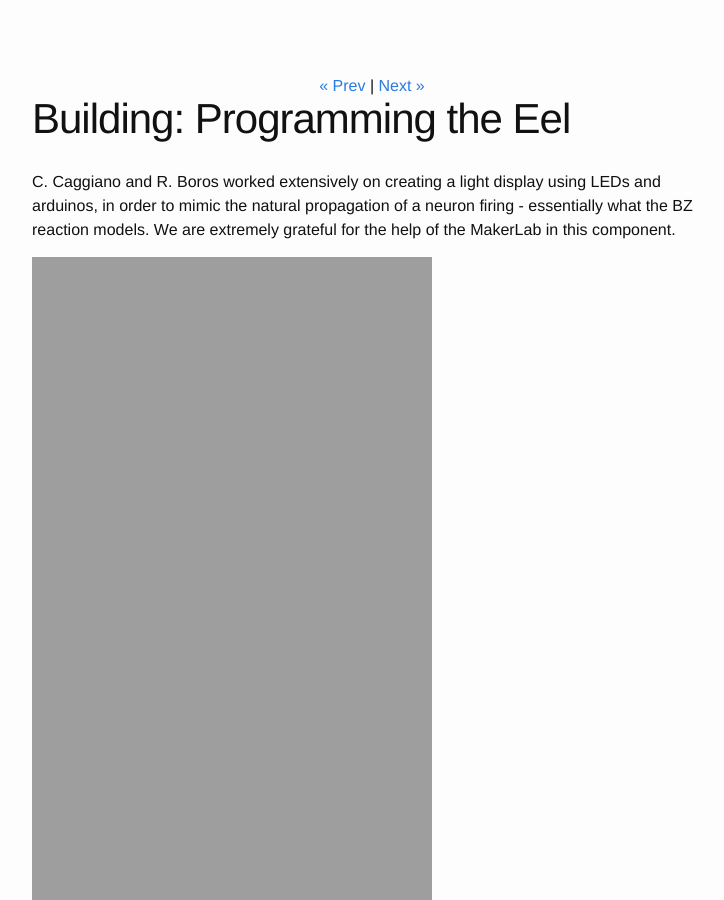
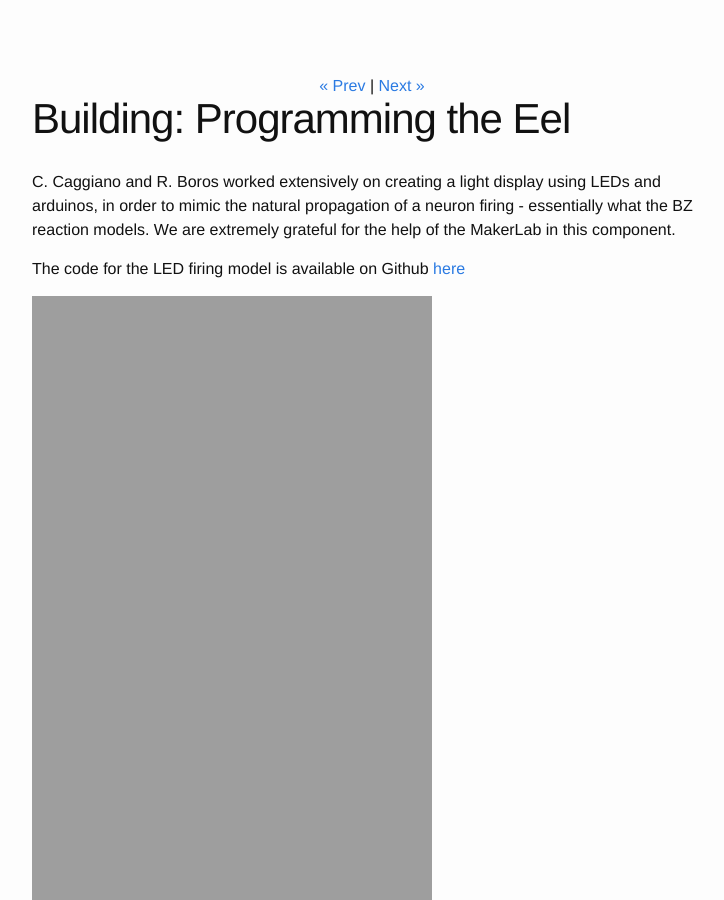
Before and after one commit to christacaggiano/brandeis-art-science-blog, a Jekyll site: the page built from _posts/2017-03-20-arduino.markdown, in a window 1280 px wide and 900 px high, scrolled down 347 px. Shown: the whole window, without its empty margins (268-992 px from the left). Built offline with Jekyll 4.4.1, drawn with Linux system fonts in a browser that asks for light colours.

Commit message:
added arduino code

```diff
--- a/_posts/2017-03-20-arduino.markdown
+++ b/_posts/2017-03-20-arduino.markdown
@@ -10,6 +10,8 @@ using LEDs and arduinos, in order to mimic the natural propagation of
 a neuron firing - essentially what the BZ reaction models. We are extremely grateful
 for the help of the MakerLab in this component.
 
+The code for the LED firing model is available on Github [here](https://github.com/christacaggiano/led-neuron-firing-model)
+
 ![picture1]({{ site.url }}//assets/arduino1.jpg)
 ![picture1]({{ site.url }}//assets/arduino2.jpg)
 ![picture1]({{ site.url }}//assets/arduino3.jpg)
```
